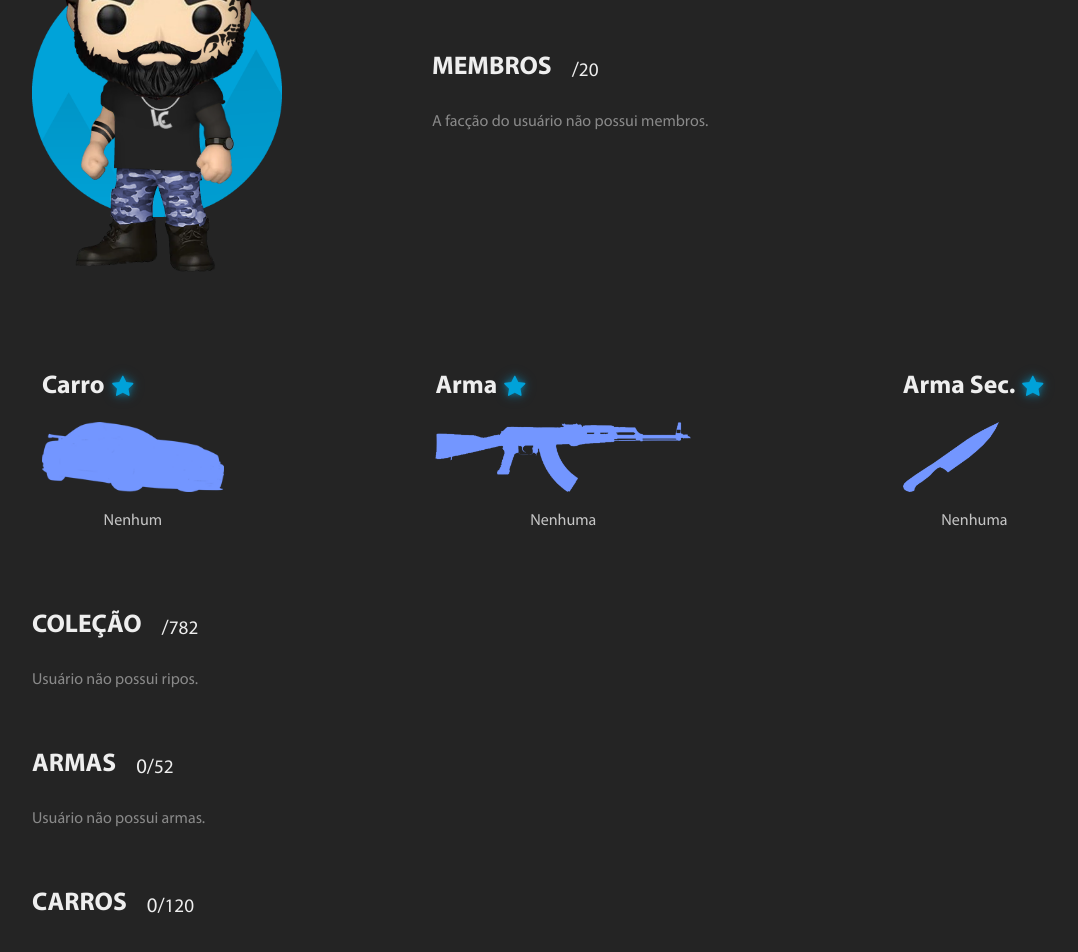
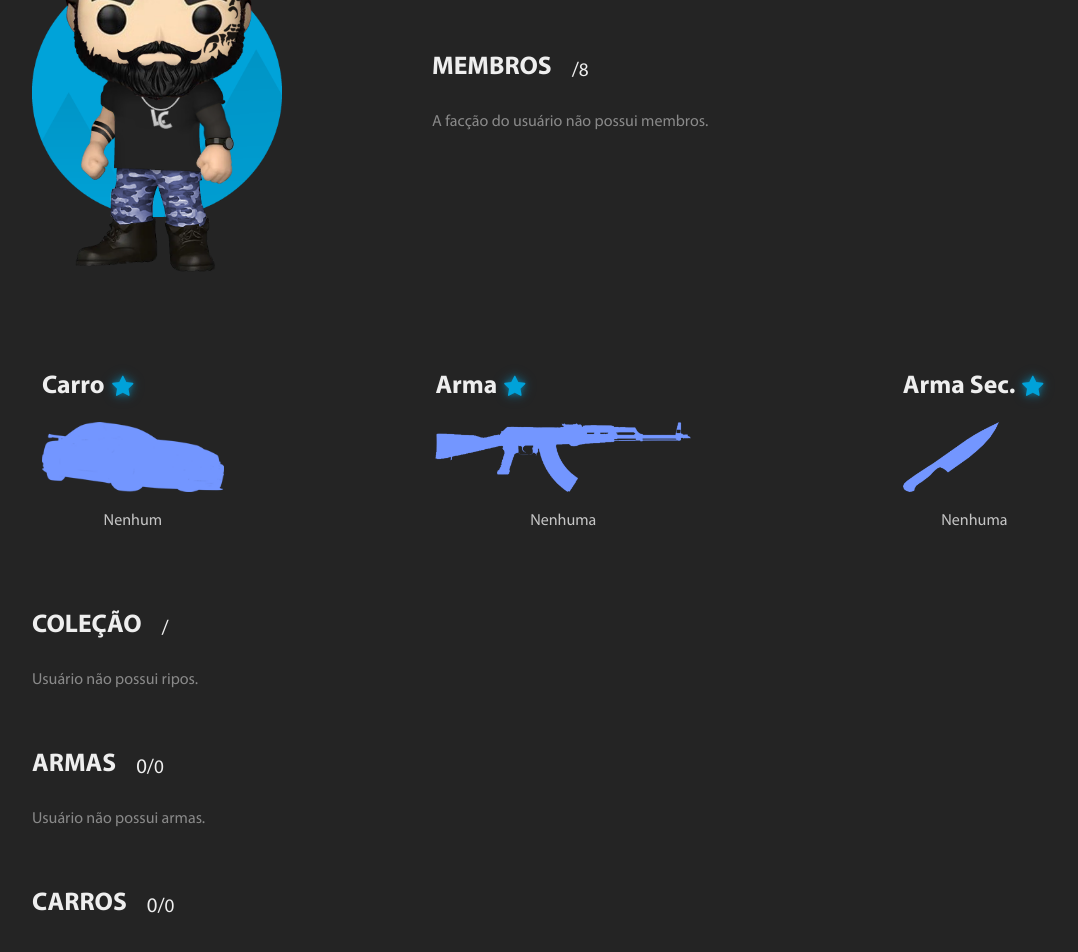
Before and after one commit to Gabriel-Cacharo/ripo, a React (Vite) app in the folder frontend/: page /profile in a window 1280 px wide. Shown: the part 316-1268 px from the top of the page, without its empty margins (96-1174 px from the left). Built offline with nearby package versions, Linux system fonts and the light colour scheme.

Commit message:
:sparkles: Count all ripos public
Count all ripos public

```diff
--- a/frontend/src/pages/Restricted/ProfilePage/ProfilePage.jsx
+++ b/frontend/src/pages/Restricted/ProfilePage/ProfilePage.jsx
@@ -122,7 +122,7 @@ const FactionPage = () => {
         <div className="facMembersContainer" data-aos="zoom-out">
           <h4>
             MEMBROS <span>{userInformations.facRipos && userInformations.facRipos.length}/</span>
-            <p>20</p>
+            <p>8</p>
           </h4>
 
           <div className="membersContainer">
@@ -167,7 +167,7 @@ const FactionPage = () => {
       <section className="facCollectionContainer">
         <h4>
           COLEÇÃO <span>{userInformations.ripos && userInformations.ripos.length}/</span>
-          <p>782</p>
+          <p>{userInformations.quantityTotalRiposPublic}</p>
         </h4>
 
         <div className="collectionContainer" data-aos="zoom-out">
@@ -192,7 +192,7 @@ const FactionPage = () => {
       <section className="facGunsContainer">
         <h4>
           ARMAS <span>{userInformations.guns ? userInformations.guns.length : '0'}/</span>
-          <p>52</p>
+          <p>0</p>
         </h4>
 
         <div className="gunsContainer" data-aos="zoom-out">
@@ -210,7 +210,7 @@ const FactionPage = () => {
       <section className="facCarsContainer">
         <h4>
           CARROS <span>{userInformations.cars ? userInformations.cars.length : '0'}/</span>
-          <p>120</p>
+          <p>0</p>
         </h4>
 
         <div className="carsContainer" data-aos="zoom-out">
```
Also changed, not shown: 2 other files (tests, documents, lock files or other folders).
